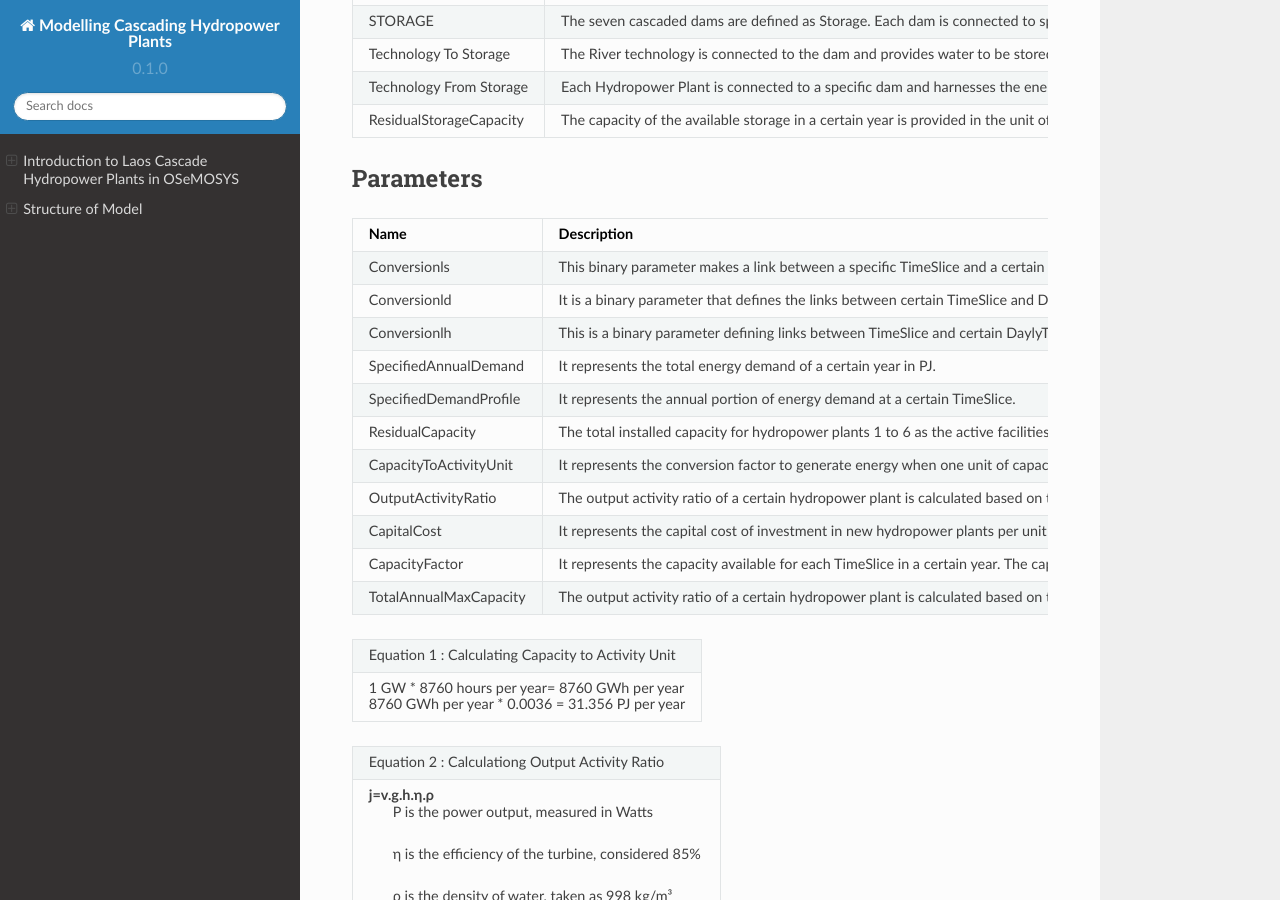
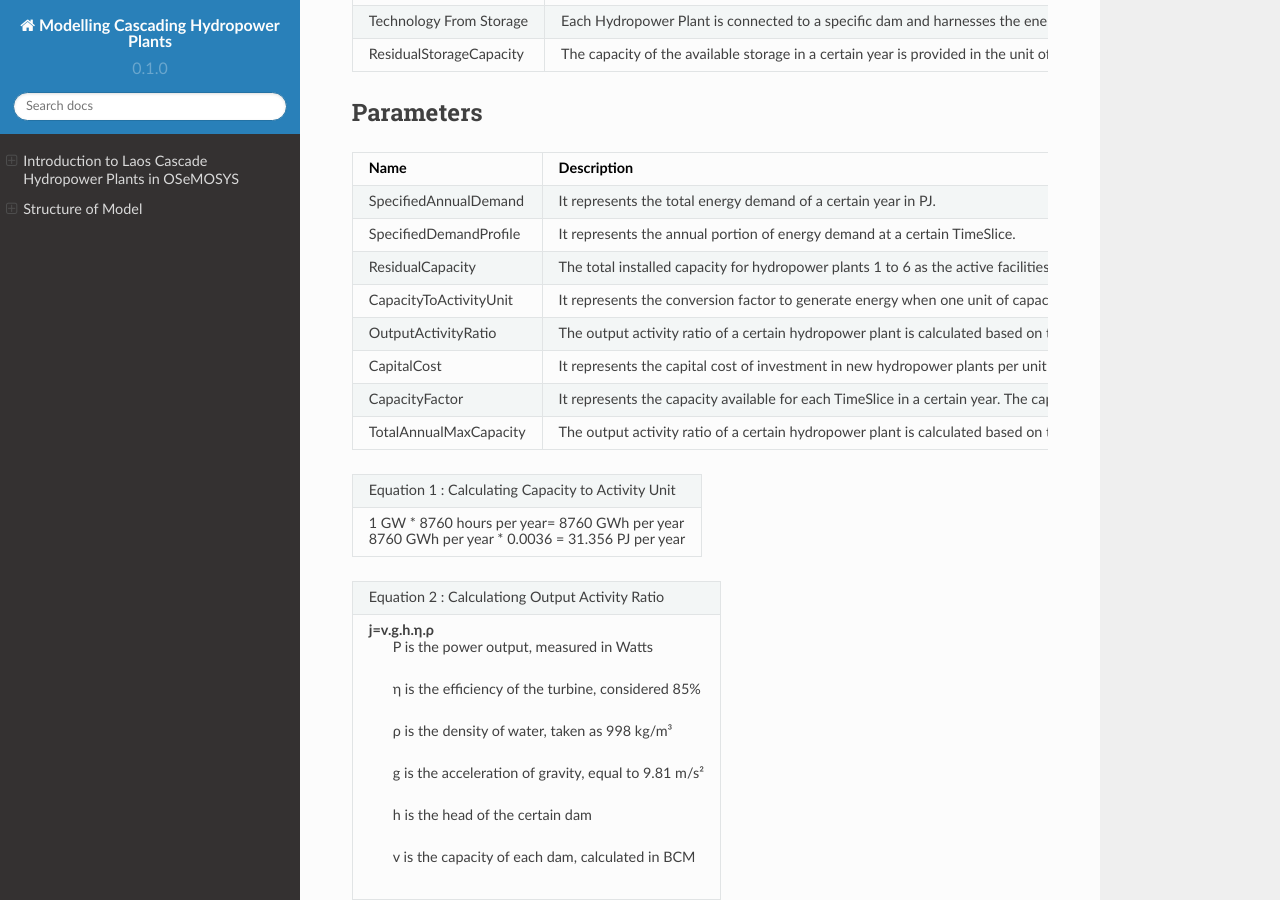
Before and after one commit to YSaedi/Laos_Cascading_HydropowerPlants, a Sphinx documentation site: the page built from docs/source/index.rst, in a window 1280 px wide and 900 px high, scrolled down 3110 px. Built offline with Sphinx 7.4.7 and the Read the Docs theme 2.0.0, drawn with Linux system fonts in a browser that asks for light colours; some of the changed text lies outside the part shown.

Commit message:
Update index.rst

```diff
--- a/docs/source/index.rst
+++ b/docs/source/index.rst
@@ -38,11 +38,6 @@
 +--------------------------------------------------------+-----------------------------------------------------------------------------------------------------------------------------------------------------------------------------------------------------------------------------------------------------------------------+----------------------+
 | TIMESLICE                                              | Based on the seasonal characteristics, there are two main seasons and each one is classified into three categories. Therefore, there are a total of 6 TIMESLICEs: Season1 baseload, Season 1 intermediate, Season 1 peak, Season2 baseload, Season 2 intermediate, and Season 2 peak.        |
 +--------------------------------------------------------+-----------------------------------------------------------------------------------------------------------------------------------------------------------------------------------------------------------------------------------------------------------------------+----------------------+
-| DAYTYPE                                                | It indicates the different types of days in one week. This is required because the Laos model includes Storage. Due to the characteristics of the hydropower plants one DAYTYPE is defined n the model.                                                                                      |
-+--------------------------------------------------------+-----------------------------------------------------------------------------------------------------------------------------------------------------------------------------------------------------------------------------------------------------------------------+----------------------+
-| DAILYTIMEBRACKET                                       | It is required for models including storage and indicates the number of parts that one single day is divided. There is only one Daily Time Bracket in the Laos model.                                                                                                                        |
-+--------------------------------------------------------+-----------------------------------------------------------------------------------------------------------------------------------------------------------------------------------------------------------------------------------------------------------------------+----------------------+
-
 
 
 TECHNOLOGY
@@ -99,12 +94,6 @@
 +--------------------------------------------------------+----------------------------------------------------------------------------------------------------------------------------------------------------------------------------------------------------------------------------------------------------------------------------------------------+
 | **Name**                                               | **Description**                                                                                                                                                                                                                                                                              |
 +========================================================+==============================================================================================================================================================================================================================================================================================+
-| Conversionls                                           | This binary parameter makes a link between a specific TimeSlice and a certain Season. The first three TimeSlices are linked to Season 1, and the remaining are connected to Season 2.                                                                                                        |
-+--------------------------------------------------------+-----------------------------------------------------------------------------------------------------------------------------------------------------------------------------------------------------------------------------------------------------------------------+----------------------+
-| Conversionld                                           | It is a binary parameter that defines the links between certain TimeSlice and DayType. There is one DayType in the Laos model.                                                                                                                                                               |
-+--------------------------------------------------------+-----------------------------------------------------------------------------------------------------------------------------------------------------------------------------------------------------------------------------------------------------------------------+----------------------+
-| Conversionlh                                           | This is a binary parameter defining links between TimeSlice and certain DaylyTimeBracket.                                                                                                                                                                                                    |
-+--------------------------------------------------------+-----------------------------------------------------------------------------------------------------------------------------------------------------------------------------------------------------------------------------------------------------------------------+----------------------+
 | SpecifiedAnnualDemand                                  | It represents the total energy demand of a certain year in PJ.                                                                                                                                                                                                                               |
 +--------------------------------------------------------+-----------------------------------------------------------------------------------------------------------------------------------------------------------------------------------------------------------------------------------------------------------------------+----------------------+
 | SpecifiedDemandProfile                                 | It represents the annual portion of energy demand at a certain TimeSlice.                                                                                                                                                                                                                    |
```
